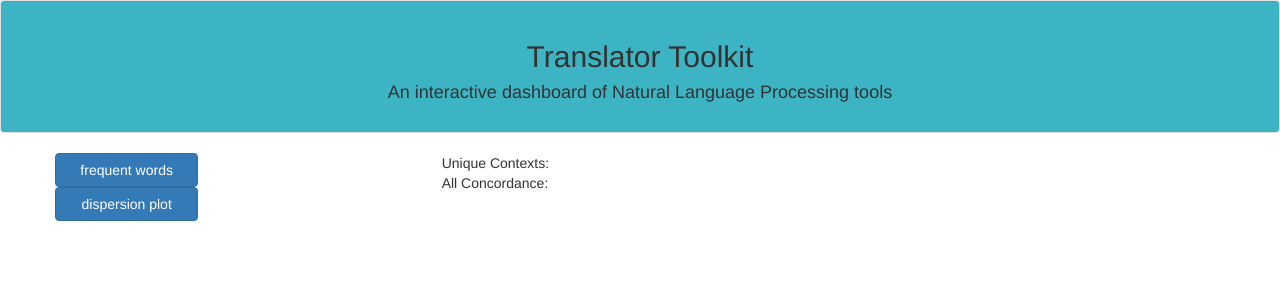
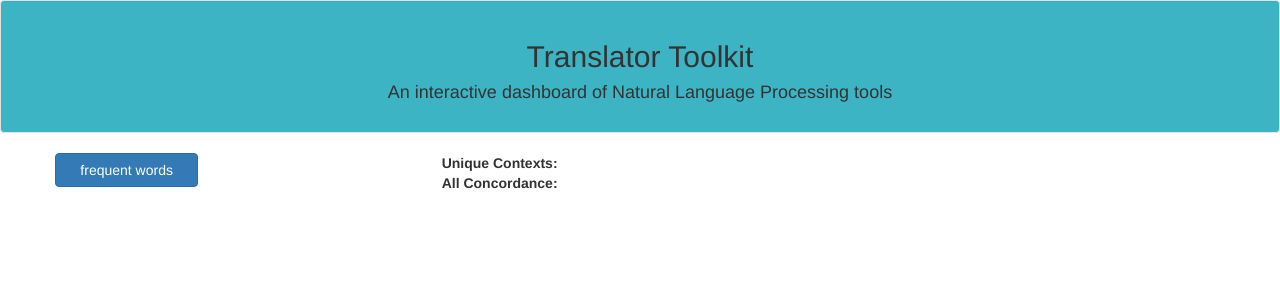
Before and after one commit to andrei-kolesnik/translator-toolkit, a Flask app: page / in a window 1280 px wide. Shown: the top 300 px of the page. Run offline with Flask 2, Linux system fonts and the light colour scheme; parts of the project's set-up code (start-up, migrations or seed data) failed here and were passed over; some libraries are stand-ins or nearby versions.

Commit message:
First draft

```diff
--- a/templates/index.html
+++ b/templates/index.html
@@ -23,16 +23,16 @@
       <div class="col-sm-2">
         <ul class="vmenu">
           <li><a href="#" class="btn btn-primary btn-block" role="button" id="freq">frequent words</a></li>
-          <li><a href="#" class="btn btn-primary btn-block" role="button">dispersion plot</a></li>
+          <!-- <li><a href="#" class="btn btn-primary btn-block" role="button">dispersion plot</a></li> -->
         </ul>
       </div>
       <div class="col-sm-2">
         <div id="freq_div"></div>
       </div>
       <div class="col-sm-8">
-        Unique Contexts:
+        <b>Unique Contexts:</b>
         <div id="context_div"></div>
-        All Concordance:
+        <b>All Concordance:</b>
         <div id="concordance_div"></div>
       </div>
     </div>
```
Also changed, not shown: README.md.
